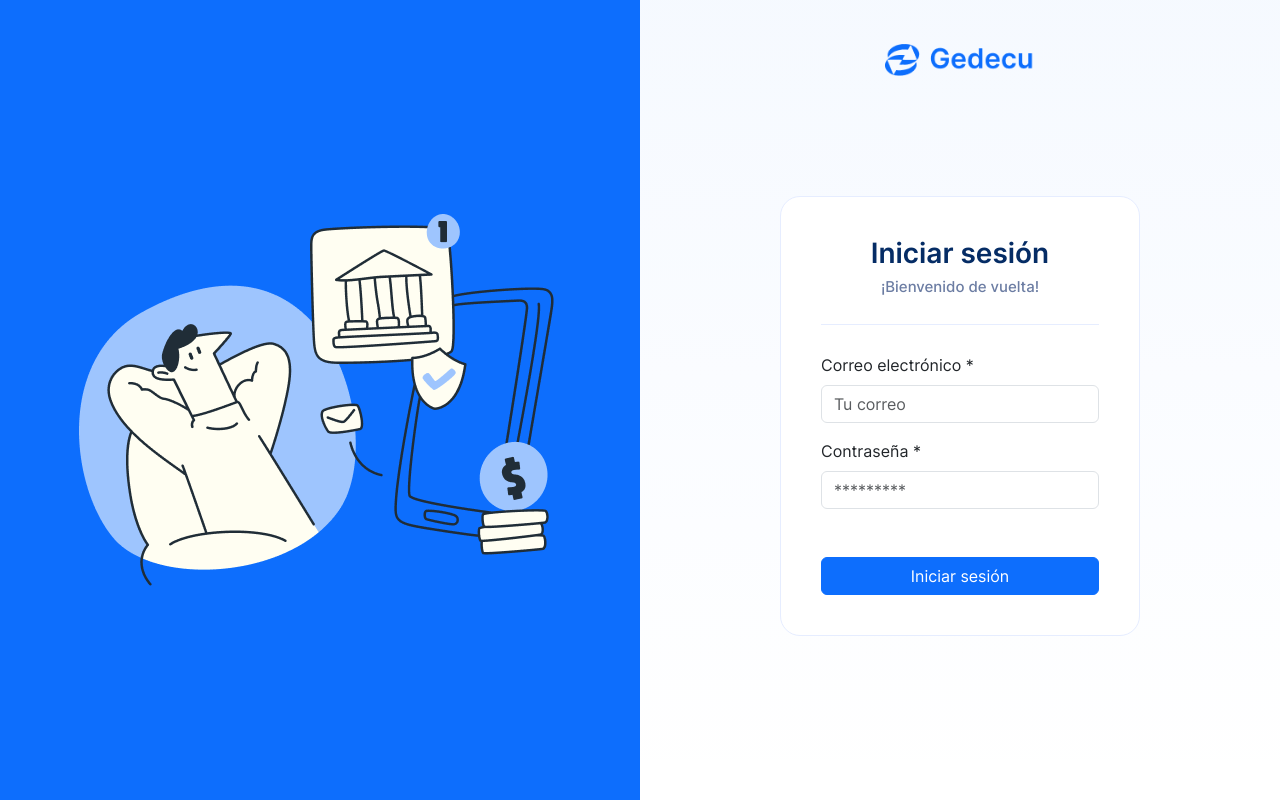
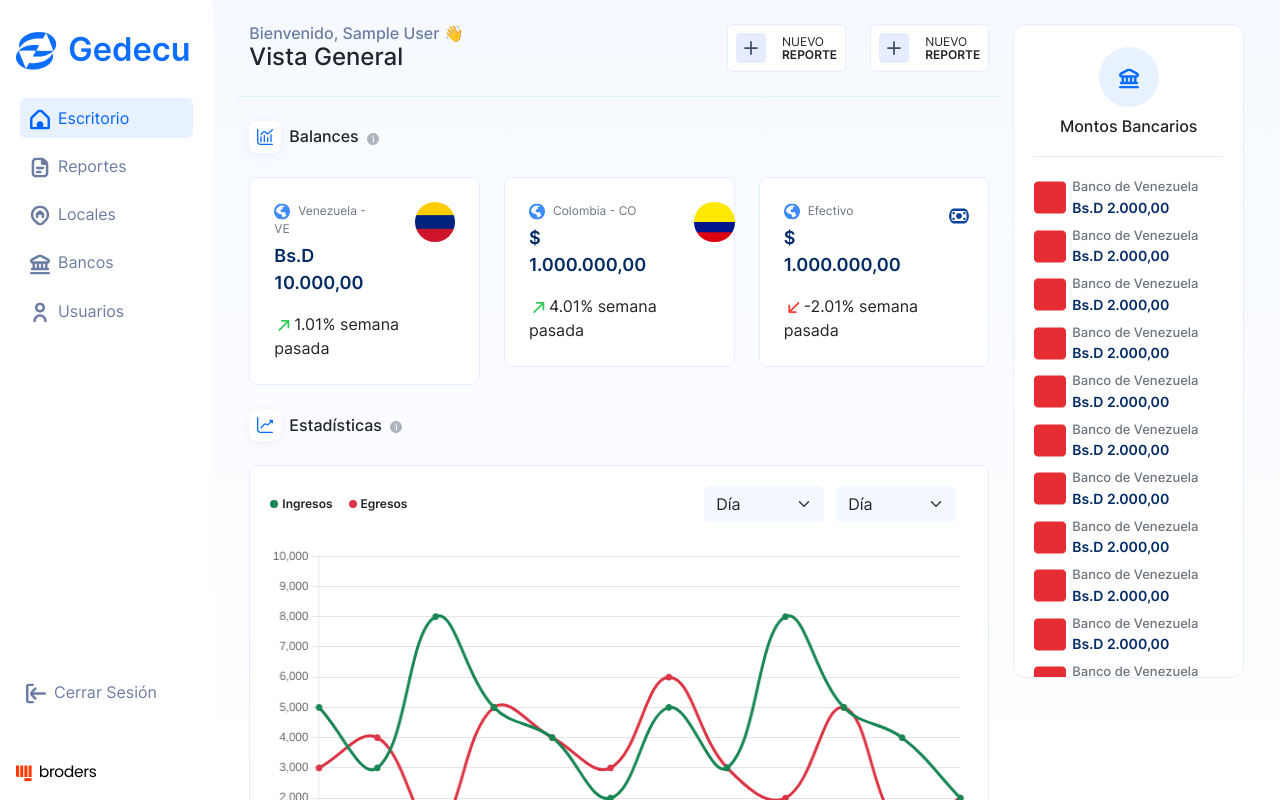
Before and after one commit to Hendalgo/gedecu-erp, a React (Vite) app: page /dashboard in a window 1280 px wide. Before the commit this address led to /login. Built offline with nearby package versions, Linux system fonts and the light colour scheme; sample sign-in values are in the browser's storage.

Commit message:
Fix route from login dont change to dashboard when session exist

```diff
--- a/src/App.jsx
+++ b/src/App.jsx
@@ -9,12 +9,14 @@ import Home from "./pages/Home"
 import { LOGIN_ROUTE, DASHBOARD_ROUTE, USERS_ROUTE } from "./consts/Routes";
 
 function App() {
-  const {session, setSession} = useContext(SessionContext);
+  const {session} = useContext(SessionContext);
 
   return (
     <React.Fragment>
       <Routes>
-        <Route path="/" element={ <Login /> } />
+        <Route path="/" element={ <ProtectedRoutes isAllowed={!session} redirectTo={`/${DASHBOARD_ROUTE}`}>
+            <Login />
+          </ProtectedRoutes> } />
         <Route path={`/${LOGIN_ROUTE}`} element={
           <ProtectedRoutes isAllowed={!session} redirectTo={`/${DASHBOARD_ROUTE}`}>
             <Login />
--- a/src/components/SideBar/index.jsx
+++ b/src/components/SideBar/index.jsx
@@ -45,7 +45,7 @@ const SideBar = ({children}) => {
           </ul>
           <div>
             <div className="pb-5 nav nav-pills flex-column mb-auto">
-              <Link className="nav-link"  to="/" onClick={()=> setSession()}>
+              <Link className="nav-link"  to="/" onClick={()=> {localStorage.removeItem("session"); setSession(false) }}>
                 <ReactSVG
                   className="bi me-2 "
                   wrapper="span"
--- a/src/context/SessionContext.jsx
+++ b/src/context/SessionContext.jsx
@@ -1,10 +1,10 @@
-import React, { useState } from 'react'
+import React, { useEffect, useState } from 'react'
 import { createContext } from 'react'
 
 export const SessionContext = createContext();
 
 export const SessionProvider = ({children}) => {
-  const [session, setSession] = useState();
+  const [session, setSession] = useState(JSON.parse(localStorage.getItem("session")));
   return (
     <SessionContext.Provider value={{session, setSession}}>
       {children}
--- a/src/pages/Login.jsx
+++ b/src/pages/Login.jsx
@@ -9,13 +9,13 @@ const Login = () => {
 
   const handleSubmit = (event) =>{
     event.preventDefault();
-    setSession({
+    window.localStorage.setItem("session", JSON.stringify({
       name: "Marcos",
       token: "",
       permission: 1,
       permissionTitle: "Administrador"
-    });
-    <Navigate to={`/${DASHBOARD_ROUTE}`} />
+    }));
+    location.reload();
   }
   return (
     <div className="container-fluid">
```
